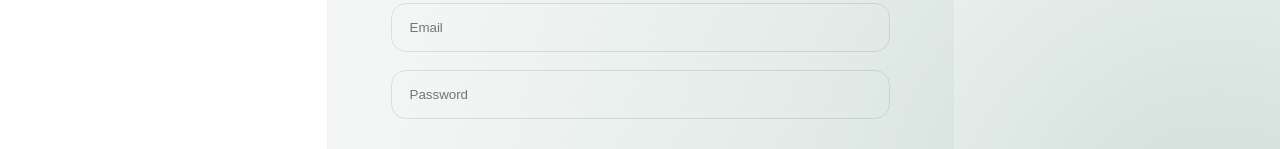
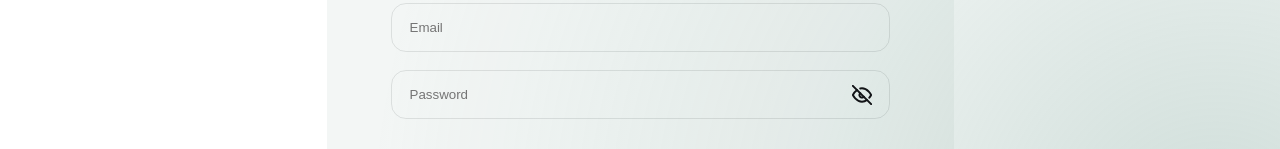
Before and after one commit to tania-tatiana/VocabBuilder, a React (Vite) app: page / in a window 1280 px wide. Shown: the part 476-625 px from the top of the page. Built offline with nearby package versions, Linux system fonts and the light colour scheme.

Commit message:
add passwordEye

```diff
--- a/src/components/RegisterForm/RegisterForm.module.css
+++ b/src/components/RegisterForm/RegisterForm.module.css
@@ -85,6 +85,31 @@
   background-color: transparent;
 }
 
+.passwordWrapper {
+  position: relative;
+  width: 100%;
+}
+
+.eyeBtn {
+  position: absolute;
+  right: 18px;
+  top: 50%;
+  transform: translateY(-50%);
+  padding: 0;
+  border: none;
+  outline: none;
+  background-color: transparent;
+  cursor: pointer;
+  display: flex;
+  align-items: center;
+  justify-content: center;
+}
+
+.icon {
+  stroke: #121417;
+  fill: none;
+}
+
 .buttons {
   display: flex;
   flex-direction: column;
--- a/src/components/RegisterForm/RegisterForm.tsx
+++ b/src/components/RegisterForm/RegisterForm.tsx
@@ -1,6 +1,8 @@
+import { useState } from 'react';
 import css from './RegisterForm.module.css';
 
 export default function RegisterForm() {
+  const [showPassword, setShowPassword] = useState(false);
   return (
     <form className={css.form}>
       <div className={css.text}>
@@ -14,7 +16,29 @@ export default function RegisterForm() {
       <div className={css.inputs}>
         <input type="text" className={css.input} placeholder="Name" />
         <input type="text" className={css.input} placeholder="Email" />
-        <input type="password" className={css.input} placeholder="Password" />
+        <div className={css.passwordWrapper}>
+          <input
+            type={showPassword ? 'text' : 'password'}
+            className={css.input}
+            placeholder="Password"
+            name="Password"
+          />
+          <button
+            type="button"
+            className={css.eyeBtn}
+            onClick={() => setShowPassword((prev) => !prev)}
+          >
+            <svg className={css.icon} width={20} height={20}>
+              <use
+                href={
+                  showPassword
+                    ? '/public/sprite.svg#icon-eye'
+                    : '/public/sprite.svg#icon-eye-off'
+                }
+              />
+            </svg>
+          </button>
+        </div>
       </div>
       <div className={css.buttons}>
         <button type="button" className={css.register}>
```
Also changed, not shown: public/sprite.svg (added).
